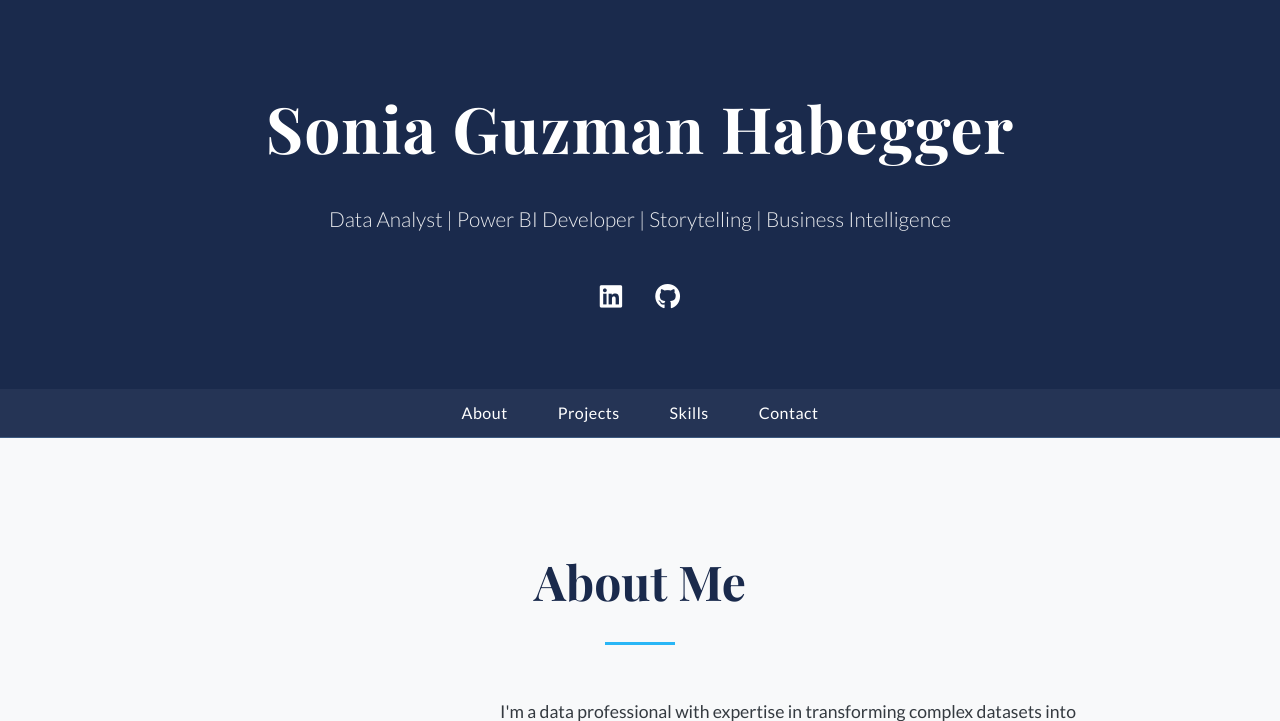
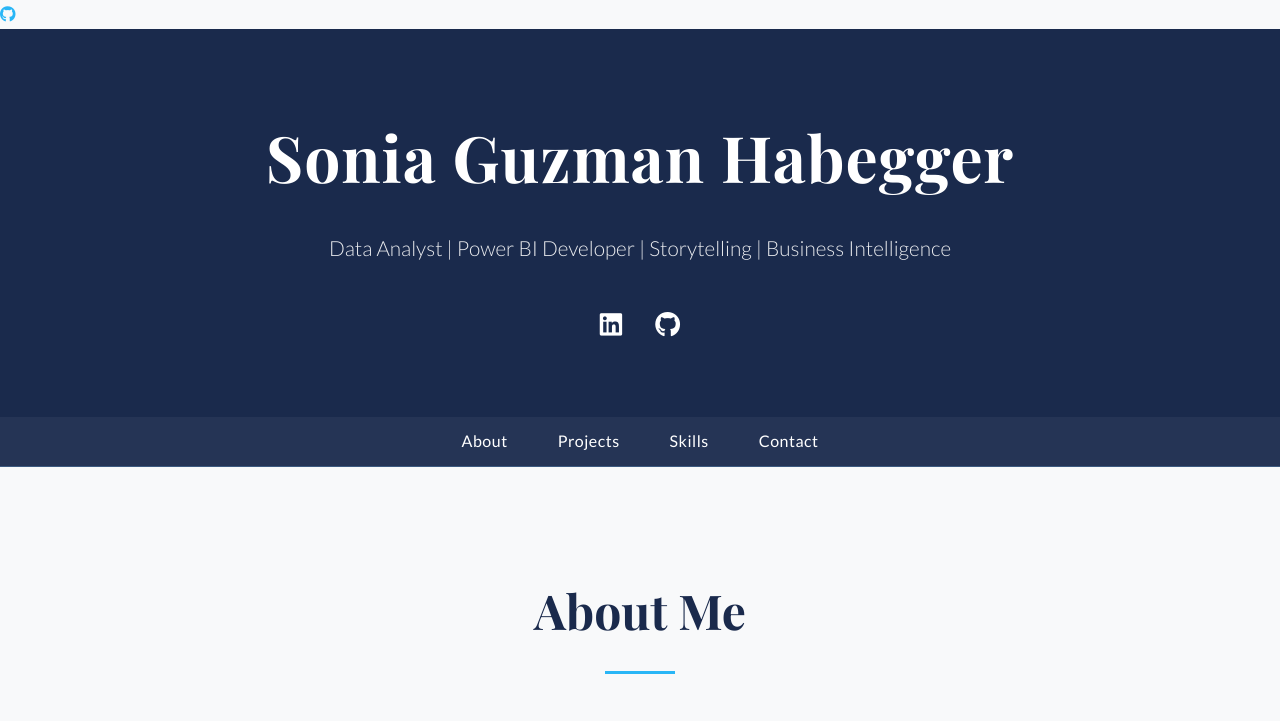
Before and after one commit to soniaguzmanhabegger/soniaguzmanhabegger.github.io, a plain HTML site: page index.html in a window 1280 px wide. Shown: the top 721 px of the page. Drawn offline with nearby package versions, Linux system fonts and the light colour scheme.

Commit message:
Update index.html

```diff
--- a/index.html
+++ b/index.html
@@ -23,6 +23,11 @@
     <link rel="stylesheet" href="assets/css/style.css">
 </head>
 <body>
+
+<a href="https://github.com/soniaguzmanhabegger/La-Table-de-Max" target="_blank" title="GitHub"><i class="fab fa-github"></i></a>
+
+
+
 
 <!-- HEADER SECTION -->
 <header>
```
